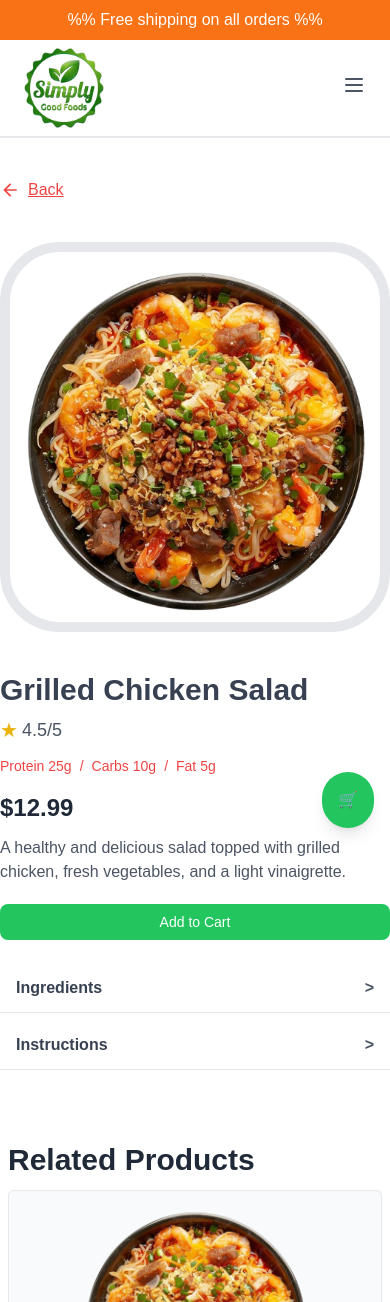
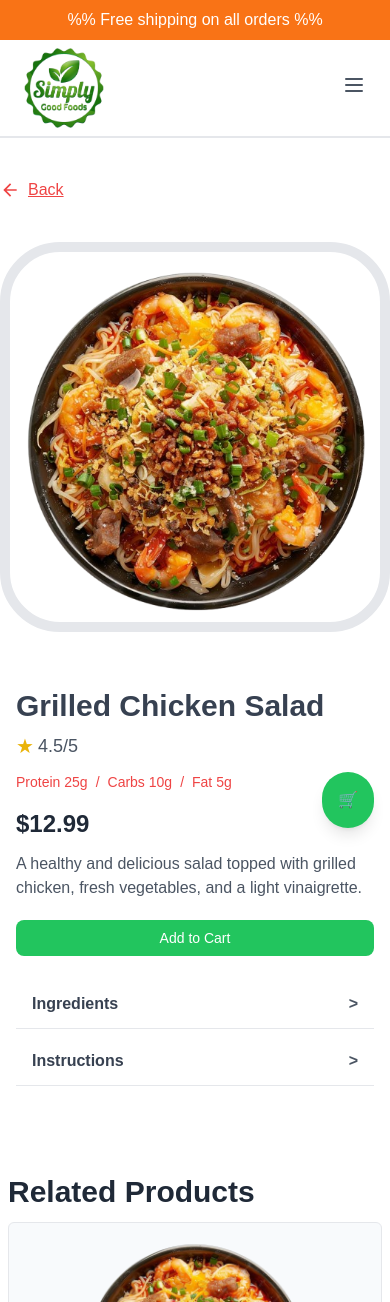
Before and after one commit to Md-Abdullah-321/restaurent-website-ui, a Next.js app: page /item/1 in a window 390 px wide. Shown: the top 1302 px of the page. Built offline with nearby package versions, Linux system fonts and the light colour scheme.

Commit message:
added some responsiveness on mobile

```diff
--- a/app/item/[slug]/page.tsx
+++ b/app/item/[slug]/page.tsx
@@ -19,7 +19,6 @@ export default function FoodItem() {
 
   useEffect(() => {
     if (slug) {
-      // Fetch item and related foods
       const fetchedItem = getItemById(parseInt(slug as string));
       if (fetchedItem) {
         setItem(fetchedItem);
@@ -36,12 +35,8 @@ export default function FoodItem() {
     return <p className="text-center text-gray-500">Loading...</p>;
   }
 
-  console.log(item, relatedFoods);
-
-
   return (
     <div className="container mx-auto my-10">
-      {/* Back Button */}
       <div
         className="flex items-center gap-2 text-red-500 cursor-pointer hover:text-red-600"
         onClick={() => router.back()}
@@ -64,7 +59,7 @@ export default function FoodItem() {
         </div>
 
         {/* Right Details Section */}
-        <div className="w-full md:w-6/12">
+        <div className="w-full md:w-6/12 p-4 sm:p-0">
           {/* Food Name */}
           <h2 className="text-3xl font-semibold text-gray-700">{item.name}</h2>
 
--- a/components/SharedComponents/foodCarousel.tsx
+++ b/components/SharedComponents/foodCarousel.tsx
@@ -88,7 +88,7 @@ export default function FoodCarousel({ heading, headingPosition, foodItems }: {
           ))}
         </CarouselContent>
 
-        <CarouselNext className="absolute right-10 top-1/2 transform md:-translate-y-1/2 z-10 bg-white">
+        <CarouselNext className="absolute right-0 sm:right-10 top-1/2 transform md:-translate-y-1/2 z-10 bg-white">
           ❯
         </CarouselNext>
       </Carousel>
```
